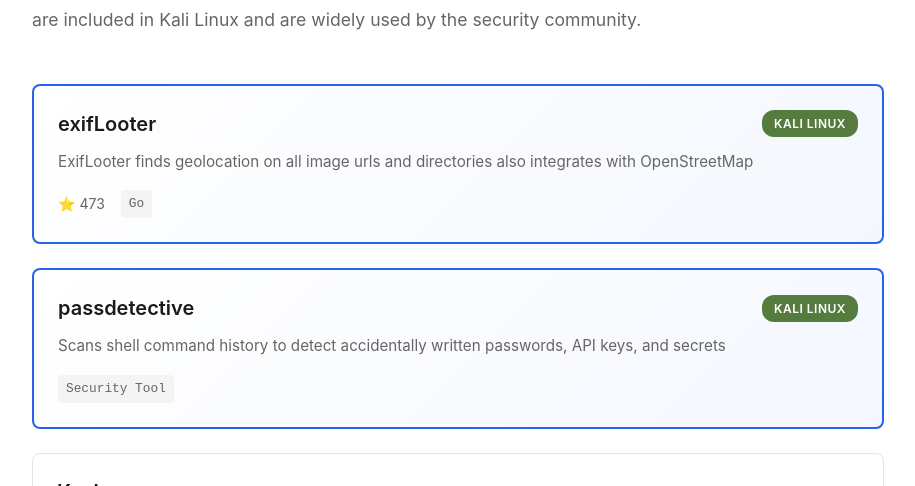
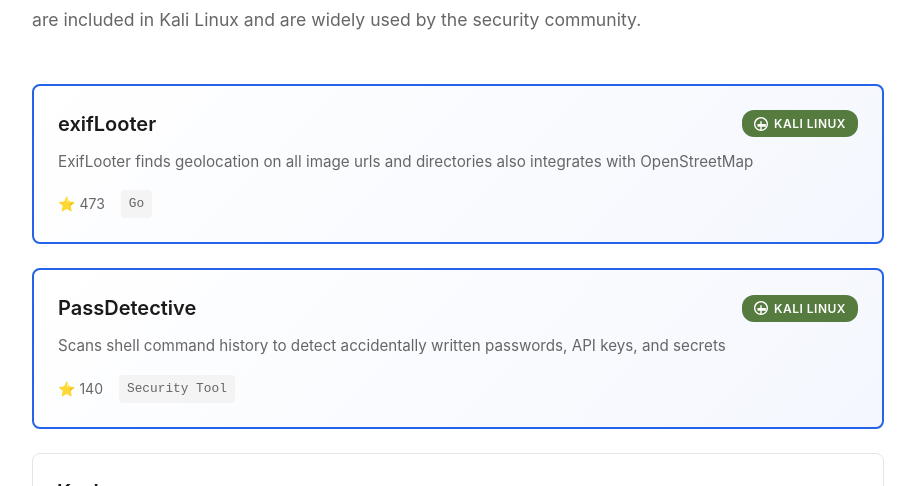
Before and after one commit to aydinnyunus/aydinnyunus.github.io, a Jekyll site: the page built from projects.html, in a window 1280 px wide. Shown: the part 248-734 px from the top of the page, without its empty margins (182-1097 px from the left). Built offline with Jekyll 4.4.1, drawn with Linux system fonts in a browser that asks for light colours.

Commit message:
Add PassDetective star count, YouTube icons for talks, Kali.org links with logo

```diff
--- a/assets/css/main.css
+++ b/assets/css/main.css
@@ -871,6 +871,34 @@
   color: var(--link-color);
 }
 
+.talk-title a {
+  display: inline-flex;
+  align-items: center;
+  gap: 0.5rem;
+}
+
+.youtube-icon {
+  width: 18px;
+  height: 18px;
+  fill: #ff0000;
+  flex-shrink: 0;
+  transition: transform 0.2s ease;
+  vertical-align: middle;
+}
+
+.talk-title a:hover .youtube-icon {
+  transform: scale(1.1);
+  fill: #cc0000;
+}
+
+[data-theme="dark"] .youtube-icon {
+  fill: #ff4444;
+}
+
+[data-theme="dark"] .talk-title a:hover .youtube-icon {
+  fill: #ff6666;
+}
+
 .talk-role {
   font-size: 0.95rem;
   color: var(--text-secondary);
@@ -1135,18 +1163,39 @@
 }
 
 .project-badge {
-  display: inline-block;
+  display: inline-flex;
+  align-items: center;
+  gap: 0.4rem;
   padding: 0.25rem 0.75rem;
   border-radius: 12px;
   font-size: 0.75rem;
   font-weight: 600;
   text-transform: uppercase;
   letter-spacing: 0.5px;
+  text-decoration: none;
+  transition: all 0.3s ease;
+}
+
+.project-badge:hover {
+  transform: translateY(-1px);
+  box-shadow: 0 2px 8px rgba(0, 0, 0, 0.2);
 }
 
 .kali-badge {
   background-color: #557c3e;
   color: #ffffff;
+}
+
+.kali-badge:hover {
+  background-color: #4a6b35;
+  color: #ffffff;
+}
+
+.kali-logo {
+  width: 14px;
+  height: 14px;
+  flex-shrink: 0;
+  vertical-align: middle;
 }
 
 .project-description {
--- a/projects.html
+++ b/projects.html
@@ -1,8 +1,8 @@
 ---
 layout: default
 title: Projects
-description: "Open source security projects by Yunus Aydın. Discover popular tools like exifLooter, passdetective, ai-captcha-bypass, and other cybersecurity tools available on GitHub and Kali Linux."
-keywords: "security tools, open source projects, exifLooter, passdetective, cybersecurity tools, Kali Linux tools, GitHub projects, security research tools"
+description: "Open source security projects by Yunus Aydın. Discover popular tools like exifLooter, PassDetective, ai-captcha-bypass, and other cybersecurity tools available on GitHub and Kali Linux."
+keywords: "security tools, open source projects, exifLooter, PassDetective, cybersecurity tools, Kali Linux tools, GitHub projects, security research tools"
 canonical_url: "https://aydinnyunus.github.io/projects/"
 ---
 
@@ -21,7 +21,12 @@
               exifLooter
             </a>
           </h3>
-          <span class="project-badge kali-badge">Kali Linux</span>
+          <a href="https://www.kali.org/tools/exiflooter/" target="_blank" rel="noopener noreferrer" class="project-badge kali-badge" title="View on Kali.org">
+            <svg class="kali-logo" width="14" height="14" viewBox="0 0 24 24" fill="currentColor">
+              <path d="M12 0C5.373 0 0 5.373 0 12s5.373 12 12 12 12-5.373 12-12S18.627 0 12 0zm0 2.4c5.302 0 9.6 4.298 9.6 9.6 0 5.302-4.298 9.6-9.6 9.6-5.302 0-9.6-4.298-9.6-9.6 0-5.302 4.298-9.6 9.6-9.6zm-1.2 4.8v14.4h2.4V7.2h-2.4zm-4.8 4.8v4.8h14.4V12H6z"/>
+            </svg>
+            Kali Linux
+          </a>
         </div>
         <p class="project-description">ExifLooter finds geolocation on all image urls and directories also integrates with OpenStreetMap</p>
         <div class="project-meta">
@@ -30,18 +35,24 @@
         </div>
       </div>
 
-      <!-- passdetective - Kali Linux -->
+      <!-- PassDetective - Kali Linux -->
       <div class="project-item project-item-featured">
         <div class="project-header">
           <h3 class="project-title">
             <a href="https://github.com/aydinnyunus/passdetective" target="_blank" rel="noopener noreferrer">
-              passdetective
+              PassDetective
             </a>
           </h3>
-          <span class="project-badge kali-badge">Kali Linux</span>
+          <a href="https://www.kali.org/tools/passdetective/" target="_blank" rel="noopener noreferrer" class="project-badge kali-badge" title="View on Kali.org">
+            <svg class="kali-logo" width="14" height="14" viewBox="0 0 24 24" fill="currentColor">
+              <path d="M12 0C5.373 0 0 5.373 0 12s5.373 12 12 12 12-5.373 12-12S18.627 0 12 0zm0 2.4c5.302 0 9.6 4.298 9.6 9.6 0 5.302-4.298 9.6-9.6 9.6-5.302 0-9.6-4.298-9.6-9.6 0-5.302 4.298-9.6 9.6-9.6zm-1.2 4.8v14.4h2.4V7.2h-2.4zm-4.8 4.8v4.8h14.4V12H6z"/>
+            </svg>
+            Kali Linux
+          </a>
         </div>
         <p class="project-description">Scans shell command history to detect accidentally written passwords, API keys, and secrets</p>
         <div class="project-meta">
+          <span class="project-stars">⭐ 140</span>
           <span class="project-language">Security Tool</span>
         </div>
       </div>
--- a/talks.html
+++ b/talks.html
@@ -27,6 +27,9 @@
           <h3 class="talk-title">
             <a href="https://www.youtube.com/watch?v=2fkiIENZfcE" target="_blank" rel="noopener noreferrer">
               AI Powered CAPTCHA Bypass
+              <svg class="youtube-icon" width="16" height="16" viewBox="0 0 24 24" fill="currentColor">
+                <path d="M23.498 6.186a3.016 3.016 0 0 0-2.122-2.136C19.505 3.545 12 3.545 12 3.545s-7.505 0-9.377.505A3.017 3.017 0 0 0 .502 6.186C0 8.07 0 12 0 12s0 3.93.502 5.814a3.016 3.016 0 0 0 2.122 2.136c1.871.505 9.376.505 9.376.505s7.505 0 9.377-.505a3.015 3.015 0 0 0 2.122-2.136C24 15.93 24 12 24 12s0-3.93-.502-5.814zM9.545 15.568V8.432L15.818 12l-6.273 3.568z"/>
+              </svg>
             </a>
           </h3>
           <p class="talk-role">Speaker - Blackhat Sector 2025</p>
@@ -91,6 +94,9 @@
           <h3 class="talk-title">
             <a href="https://www.youtube.com/watch?v=VVfT9rBdgUE" target="_blank" rel="noopener noreferrer">
               IWCON 23 - Bypassing Door Passwords
+              <svg class="youtube-icon" width="16" height="16" viewBox="0 0 24 24" fill="currentColor">
+                <path d="M23.498 6.186a3.016 3.016 0 0 0-2.122-2.136C19.505 3.545 12 3.545 12 3.545s-7.505 0-9.377.505A3.017 3.017 0 0 0 .502 6.186C0 8.07 0 12 0 12s0 3.93.502 5.814a3.016 3.016 0 0 0 2.122 2.136c1.871.505 9.376.505 9.376.505s7.505 0 9.377-.505a3.015 3.015 0 0 0 2.122-2.136C24 15.93 24 12 24 12s0-3.93-.502-5.814zM9.545 15.568V8.432L15.818 12l-6.273 3.568z"/>
+              </svg>
             </a>
           </h3>
           <p class="talk-role">Speaker</p>
```
